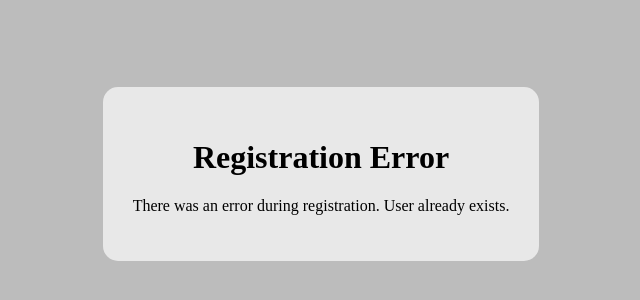
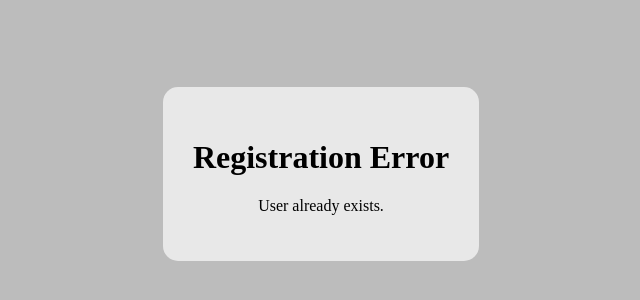
Before and after one commit to GoranshSh9/Registration_Form, a website: page pages/error.html in a window 1280 px wide. Shown: the part 234-534 px from the top of the page, without its empty margins (319-959 px from the left). Drawn offline with Linux system fonts and the light colour scheme.

Commit message:
Update error.html

```diff
--- a/pages/error.html
+++ b/pages/error.html
@@ -34,7 +34,7 @@
     </style>
     <div class="container">
       <h1>Registration Error</h1>
-      <p>There was an error during registration. User already exists.</p>
+      <p>User already exists.</p>
     </div>
   </body>
 </html>
```
